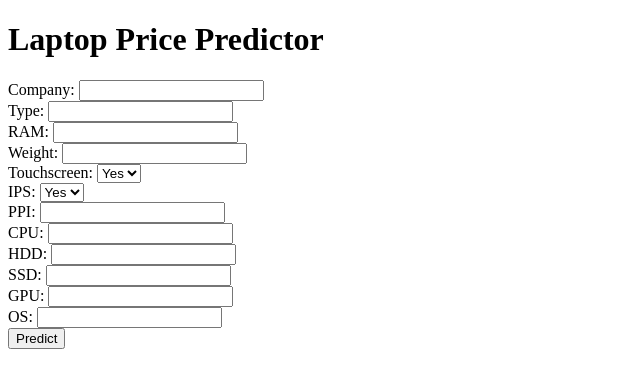
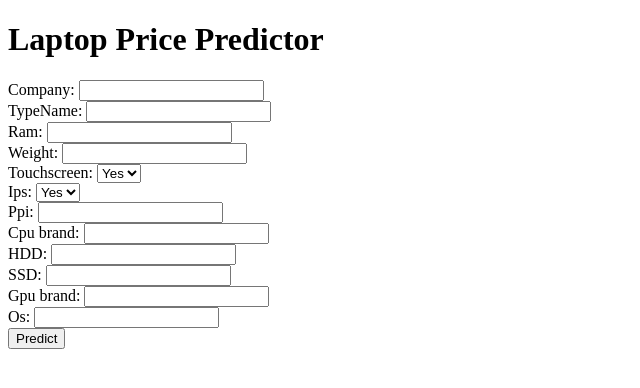
Before and after one commit to PradhumanSinghNaruka/Laptop-Price-Pridiction, a Flask app: page / in a window 1280 px wide. Shown: the top 388 px of the page, without its empty margins (0-640 px from the left). Run offline with Flask 3, Linux system fonts and the light colour scheme; parts of the project's set-up code (start-up, migrations or seed data) failed here and were passed over.

Commit message:
laptop price

```diff
--- a/templates/index.html
+++ b/templates/index.html
@@ -5,17 +5,17 @@
   <h1>Laptop Price Predictor</h1>
   <form action="/predict" method="post">
     Company: <input type="text" name="company"><br>
-    Type: <input type="text" name="typename"><br>
-    RAM: <input type="number" name="ram"><br>
+    TypeName: <input type="text" name="typename"><br>
+    Ram: <input type="number" name="ram"><br>
     Weight: <input type="text" name="weight"><br>
     Touchscreen: <select name="touchscreen"><option>Yes</option><option>No</option></select><br>
-    IPS: <select name="ips"><option>Yes</option><option>No</option></select><br>
-    PPI: <input type="text" name="ppi"><br>
-    CPU: <input type="text" name="cpu"><br>
+    Ips: <select name="ips"><option>Yes</option><option>No</option></select><br>
+    Ppi: <input type="text" name="ppi"><br>
+    Cpu brand: <input type="text" name="cpu"><br>
     HDD: <input type="number" name="hdd"><br>
     SSD: <input type="number" name="ssd"><br>
-    GPU: <input type="text" name="gpu"><br>
-    OS: <input type="text" name="os"><br>
+    Gpu brand: <input type="text" name="gpu"><br>
+    Os: <input type="text" name="os"><br>
     <button type="submit">Predict</button>
   </form>
   <p>{{ prediction_text }}</p>
```
Also changed, not shown: 1 other file.
